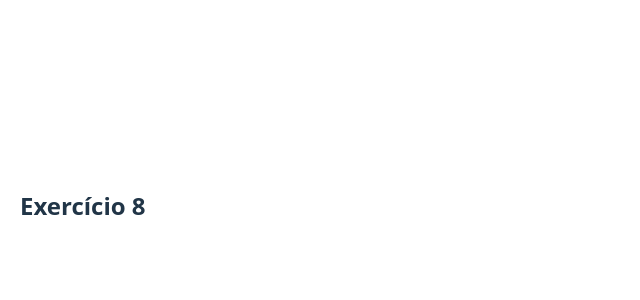
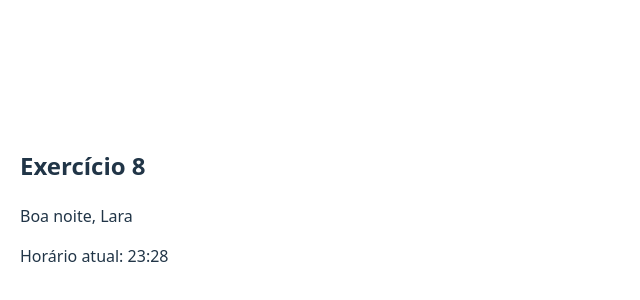
Before and after one commit to laraberns/tp1-react, a React (Vite) app: page /exercicio8 in a window 1280 px wide. Shown: the part 194-494 px from the top of the page, without its empty margins (0-640 px from the left). Built offline with nearby package versions, Linux system fonts and the light colour scheme.

Commit message:
add exer 8

```diff
--- a/src/pages/Exercicio8.jsx
+++ b/src/pages/Exercicio8.jsx
@@ -1,3 +1,29 @@
 export default function Exercicio8() {
-  return <h2>Exercício 8</h2>;
+  let nome = "Lara";
+  const hoje = new Date();
+  const horas = hoje.getHours();
+  const minutos = hoje.getMinutes();
+
+  const minutosFormatados = minutos < 10 ? `0${minutos}` : minutos;
+
+  let saudacao;
+  if (horas < 12) {
+    saudacao = "Bom dia";
+  } else if (horas < 18) {
+    saudacao = "Boa tarde";
+  } else {
+    saudacao = "Boa noite";
+  }
+
+  return (
+    <>
+      <h2>Exercício 8</h2>
+      <p>
+        {saudacao}, {nome}
+      </p>
+      <p>
+        Horário atual: {horas}:{minutosFormatados}
+      </p>
+    </>
+  );
 }
```
